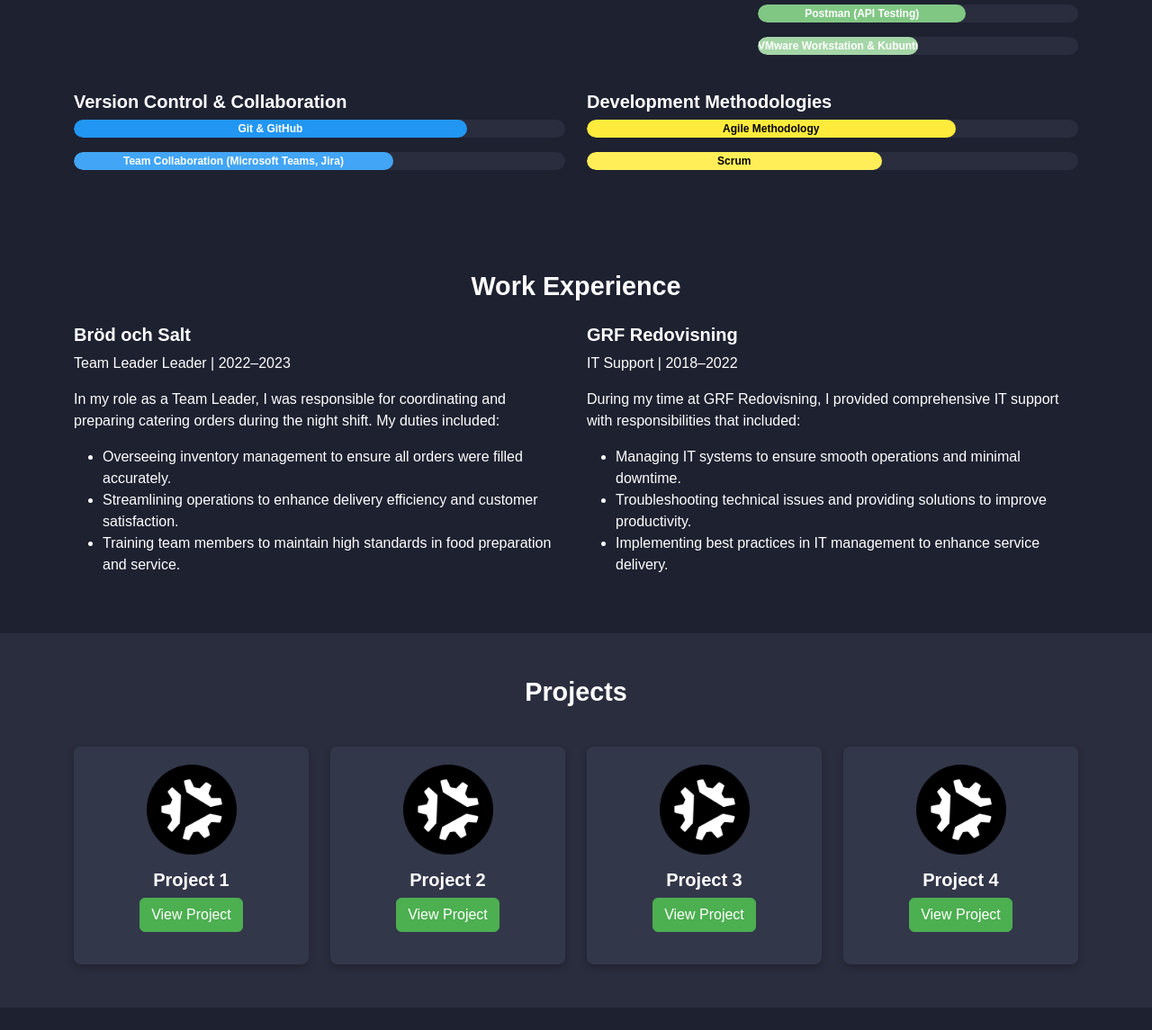
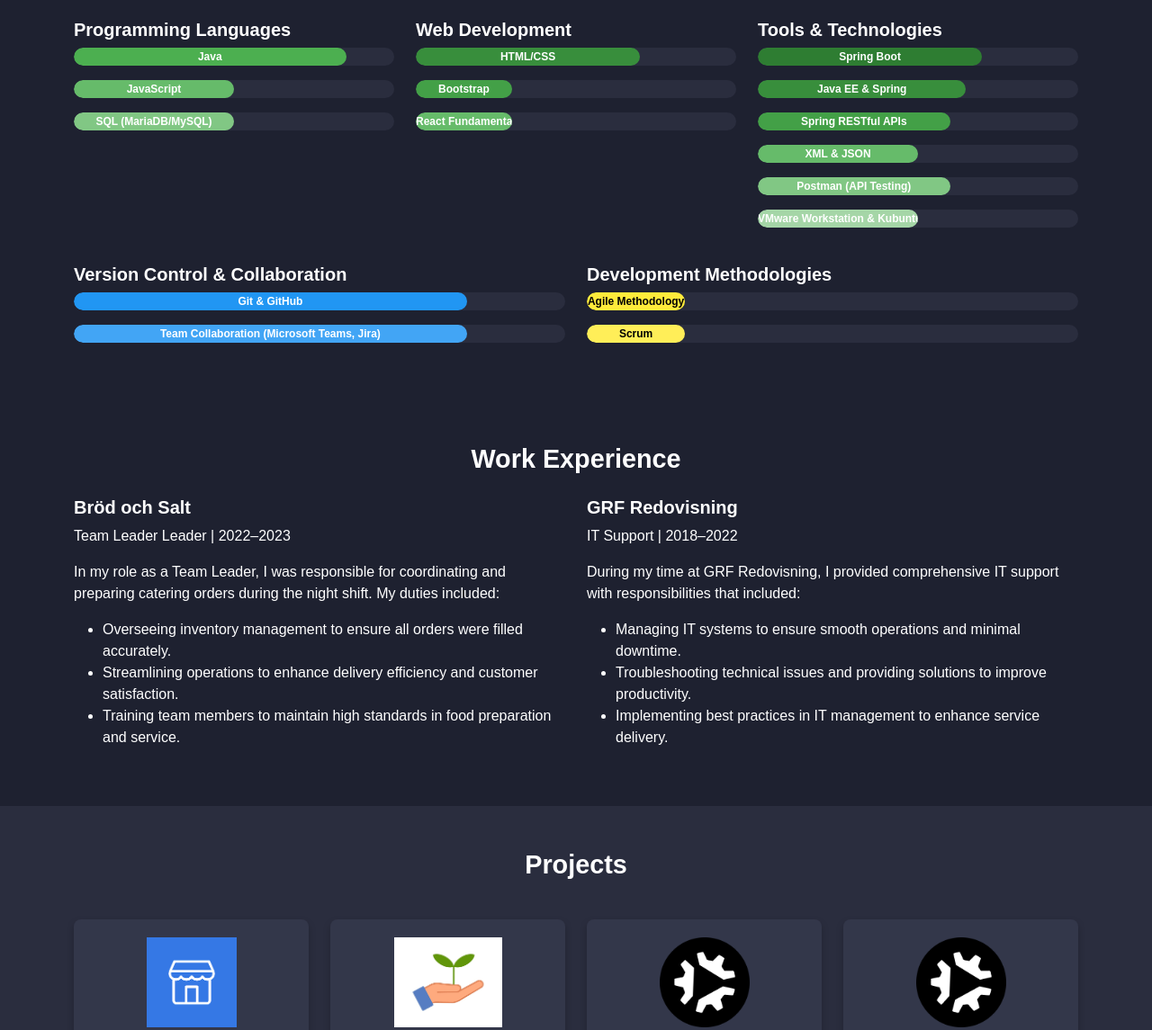
Before and after one commit to AlexBuildsLTS/LexiconG51-MyPortfolio, a website: page index.html in a window 1280 px wide. Shown: the part 1267-2412 px from the top of the page at 90% size. Drawn offline with nearby package versions, Linux system fonts and the light colour scheme.

Commit message:
changed some value on the section styled bars, and about me section, added new image to the project 1 and 2

```diff
--- a/index.html
+++ b/index.html
@@ -80,7 +80,7 @@
         <div class="container text-center">
             <img src="./images/profilepicture.png" alt="Profile Image" class="profile-picture mb-4">
             <h2>About Me</h2>
-            <p>Hello! I'm Alex Youssef, a dedicated Java Fullstack Developer in training at Lexicon...</p>
+            <p> Hello! I'm Alex Youssef, a dedicated Java Fullstack Developer currently studying at Lexicon. My passion for Java Fullstack development stems from the opportunity to work seamlessly across both front-end and back-end technologies, allowing me to gain a comprehensive understanding of the entire software development lifecycle. Reinforcing my desire to create impactful solutions. With each passing week, my enthusiasm for this field grows, solidifying my confidence that Java Fullstack development is the career path I am committed to for the long term. Looking ahead, I aspire to build my own projects, embracing the endless opportunities in this field and finding immense satisfaction in crafting solutions that are uniquely my own. I am particularly excited about the continuous growth and evolving job opportunities in this field, which inspire me to stay updated with the latest technologies and best practices. What truly drives me is the ability to transform complex problems into elegant solutions that enhance user experiences and drive business success. I am eager to leverage my skills in Java, Spring Boot, React, and database management to contribute to innovative projects and advance my career in a forward-thinking organization. </p>
             <!-- More About Section Details -->
         </div>
     </section>
@@ -116,7 +116,7 @@
                         <div class="progress-bar" style="width: 85%; background-color: #4CAF50;">Java</div>
                     </div>
                     <div class="progress mb-3">
-                        <div class="progress-bar" style="width: 70%; background-color: #66BB6A;">JavaScript</div>
+                        <div class="progress-bar" style="width: 50%; background-color: #66BB6A;">JavaScript</div>
                     </div>
                     <div class="progress mb-3">
                         <div class="progress-bar" style="width: 50%; background-color: #81C784;">SQL (MariaDB/MySQL)</div>
@@ -127,13 +127,13 @@
                 <div class="col-md-4">
                     <h5>Web Development</h5>
                     <div class="progress mb-3">
-                        <div class="progress-bar" style="width: 90%; background-color: #388E3C;">HTML/CSS</div>
+                        <div class="progress-bar" style="width: 70%; background-color: #388E3C;">HTML/CSS</div>
                     </div>
                     <div class="progress mb-3">
-                        <div class="progress-bar" style="width: 80%; background-color: #43A047;">Bootstrap</div>
+                        <div class="progress-bar" style="width: 30%; background-color: #43A047;">Bootstrap</div>
                     </div>
                     <div class="progress mb-3">
-                        <div class="progress-bar" style="width: 60%; background-color: #66BB6A;">React Fundamentals</div>
+                        <div class="progress-bar" style="width: 30%; background-color: #66BB6A;">React Fundamentals</div>
                     </div>
                 </div>
 
@@ -141,19 +141,19 @@
                 <div class="col-md-4">
                     <h5>Tools & Technologies</h5>
                     <div class="progress mb-3">
-                        <div class="progress-bar" style="width: 85%; background-color: #2E7D32;">Spring Boot</div>
+                        <div class="progress-bar" style="width: 70%; background-color: #2E7D32;">Spring Boot</div>
                     </div>
                     <div class="progress mb-3">
-                        <div class="progress-bar" style="width: 75%; background-color: #388E3C;">Java EE & Spring</div>
+                        <div class="progress-bar" style="width: 65%; background-color: #388E3C;">Java EE & Spring</div>
                     </div>
                     <div class="progress mb-3">
-                        <div class="progress-bar" style="width: 70%; background-color: #43A047;">Spring RESTful APIs</div>
+                        <div class="progress-bar" style="width: 60%; background-color: #43A047;">Spring RESTful APIs</div>
                     </div>
                     <div class="progress mb-3">
                         <div class="progress-bar" style="width: 50%; background-color: #66BB6A;">XML & JSON</div>
                     </div>
                     <div class="progress mb-3">
-                        <div class="progress-bar" style="width: 65%; background-color: #81C784;">Postman (API Testing)</div>
+                        <div class="progress-bar" style="width: 60%; background-color: #81C784;">Postman (API Testing)</div>
                     </div>
                     <div class="progress mb-3">
                         <div class="progress-bar" style="width: 50%; background-color: #A5D6A7;">VMware Workstation & Kubuntu</div>
@@ -170,7 +170,7 @@
                         <div class="progress-bar" style="width: 80%; background-color: #2196F3;">Git & GitHub</div>
                     </div>
                     <div class="progress mb-3">
-                        <div class="progress-bar" style="width: 65%; background-color: #42A5F5;">Team Collaboration (Microsoft Teams, Jira)</div>
+                        <div class="progress-bar" style="width: 80%; background-color: #42A5F5;">Team Collaboration (Microsoft Teams, Jira)</div>
                     </div>
                 </div>
 
@@ -178,10 +178,10 @@
                 <div class="col-md-6">
                     <h5>Development Methodologies</h5>
                     <div class="progress mb-3">
-                        <div class="progress-bar" style="width: 75%; background-color: #FFEB3B; color: #000;">Agile Methodology</div>
+                        <div class="progress-bar" style="width: 20%; background-color: #FFEB3B; color: #000;">Agile Methodology</div>
                     </div>
                     <div class="progress mb-3">
-                        <div class="progress-bar" style="width: 60%; background-color: #FFEE58; color: #000;">Scrum</div>
+                        <div class="progress-bar" style="width: 20%; background-color: #FFEE58; color: #000;">Scrum</div>
                     </div>
                 </div>
             </div>
@@ -228,7 +228,7 @@
                 <!-- Project 1 -->
                 <div class="col-md-3">
                     <div class="card project-card">
-                        <img src="./images/project.png" class="card-img-top" alt="Project 1">
+                        <img src="/marketplace1.png" class="card-img-top" alt="Project 1">
                         <div class="card-body text-center">
                             <h5 class="card-title">Project 1</h5>
                             <a href="#" class="btn btn-primary">View Project</a>
@@ -238,7 +238,7 @@
                 <!-- Project 2 -->
                 <div class="col-md-3">
                     <div class="card project-card">
-                        <img src="./images/project.png" class="card-img-top" alt="Project 2">
+                        <img src="./growth.png" class="card-img-top" alt="Project 2">
                         <div class="card-body text-center">
                             <h5 class="card-title">Project 2</h5>
                             <a href="#" class="btn btn-primary">View Project</a>
```
Also changed, not shown: growth.png (added), images/growth.png (added), images/marketplace1.png (added), marketplace1.png (added).
